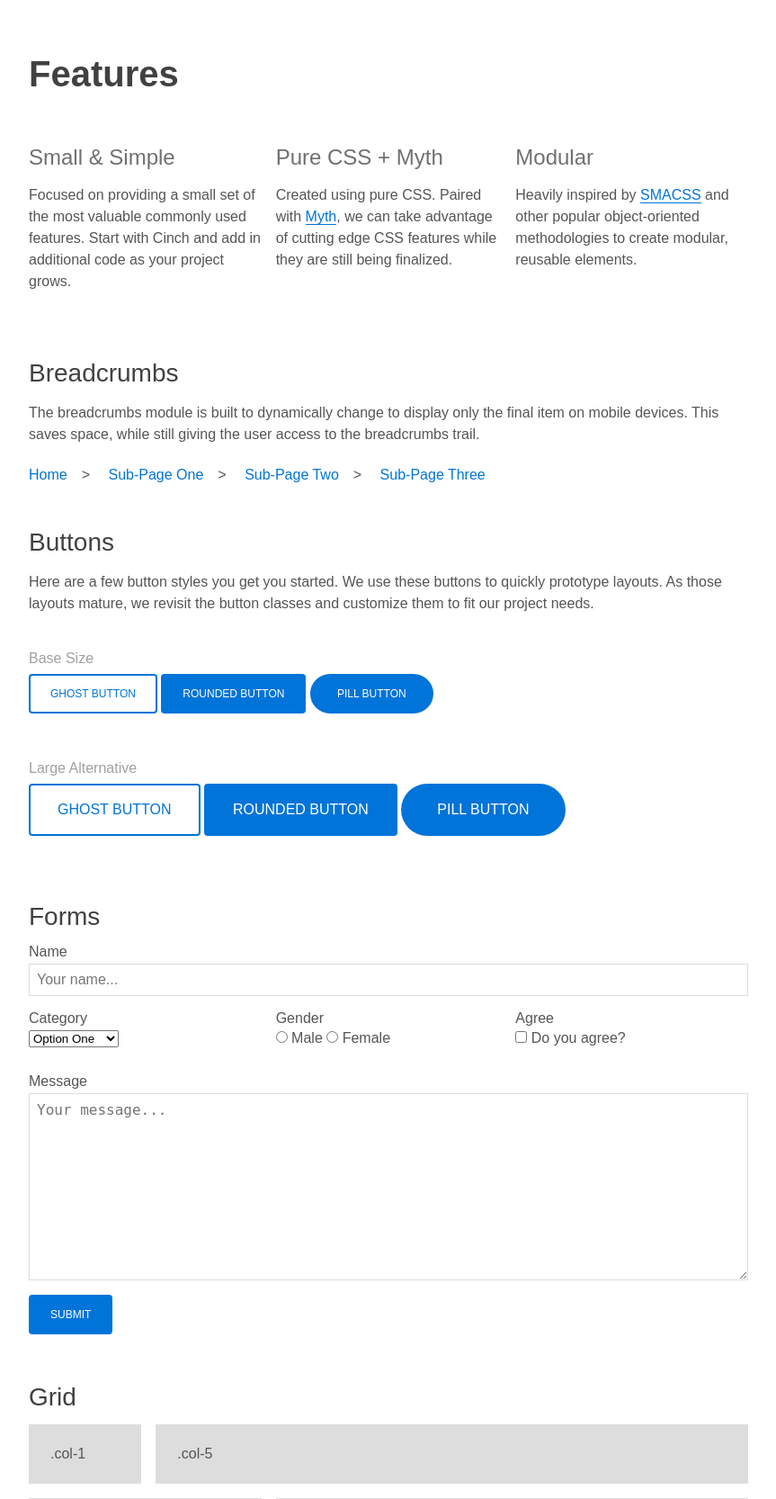
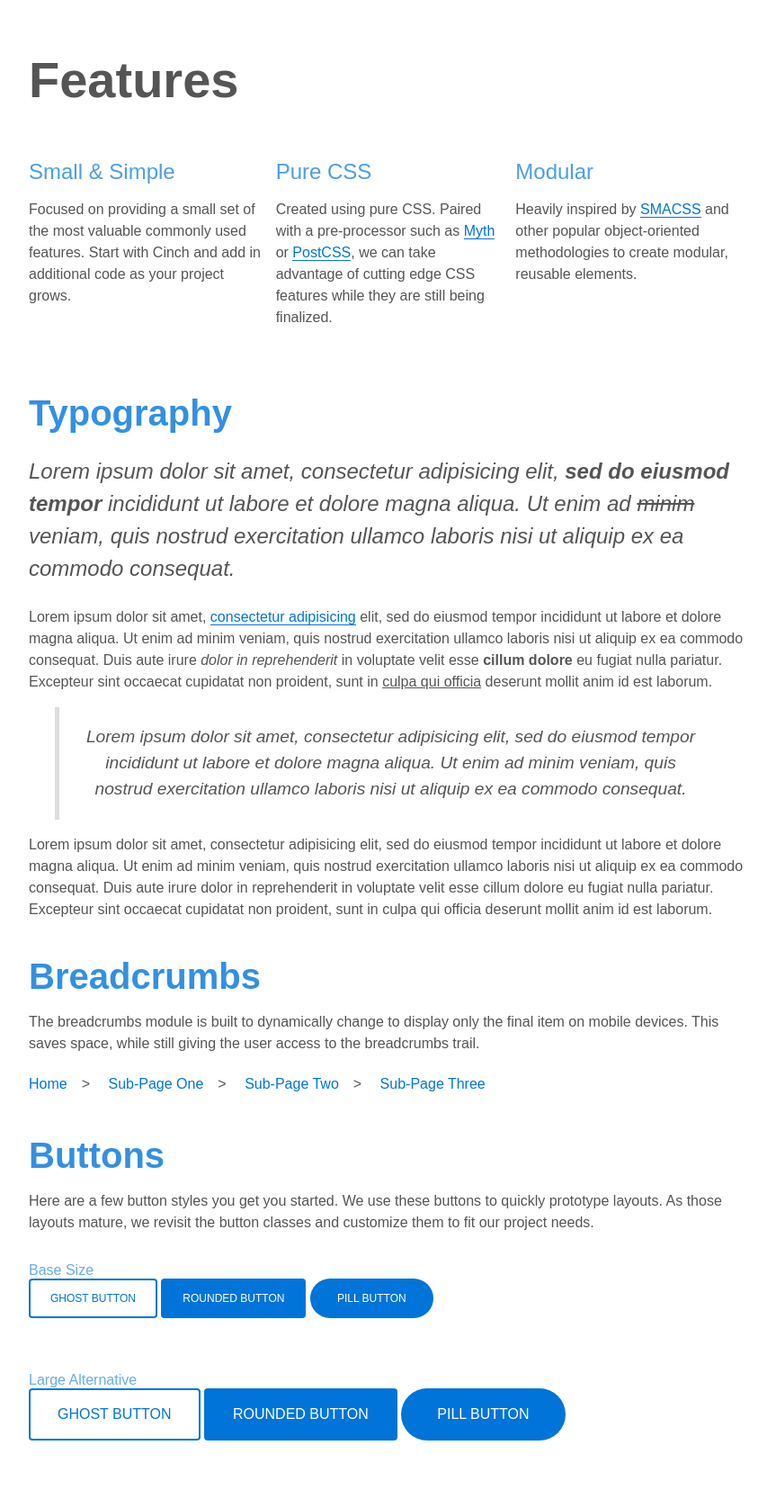
Before and after one commit to travm/cinch, a web app: file index.html in a window 1280 px wide. Shown: the part 249-1915 px from the top of the page at 90% size, without its empty margins (208-1071 px from the left). Run offline with its HTML, style and script files only (its server is not run), Linux system fonts and the light colour scheme; some libraries are stand-ins or nearby versions.

Commit message:
Update 2015-04-30T15:20:36.377Z

```diff
--- a/css/site.css
+++ b/css/site.css
@@ -20,12 +20,12 @@
 body {
   color: #555;
   line-height: 1.5;
-  font: 300 16px sans-serif;
+  font: 400 16px sans-serif;
   margin: 0;
   padding: 0;
 }
 
-/* Text */
+/* Typography */
 
 h1 {
   font-size: 3.5em;
@@ -33,31 +33,31 @@ h1 {
 
 h2 {
   font-size: 2.5em;
-  color: rgb(65, 65, 65);
+  color: rgb(51, 144, 225);
 }
 
 h3 {
   font-size: 1.75em;
   font-weight: 400;
-  color: rgb(65, 65, 65);
+  color: rgb(51, 144, 225);
 }
 
 h4 {
   font-size: 1.5em;
-  font-weight: 300;
-  color: rgb(112, 112, 112);
+  font-weight: 400;
+  color: rgb(77, 158, 228);
 }
 
 h5 {
   font-size: 1.25em;
-  font-weight: 300;
-  color: rgb(112, 112, 112);
+  font-weight: 400;
+  color: rgb(102, 172, 232);
 }
 
 h6 {
   font-size: 1em;
-  font-weight: 300;
-  color: rgb(160, 160, 160);
+  font-weight: 400;
+  color: rgb(102, 172, 232);
 }
 
 h1,
@@ -66,7 +66,11 @@ h3,
 h4,
 h5,
 h6 {
-  margin: 1.5em 0 .5em 0;
+  margin: 1em 0 0 0;
+}
+
+h1 + div {
+  margin-top: 2em;
 }
 
 a {
@@ -77,7 +81,13 @@ p {
   line-height: 1.5;
 }
 
+p.lead {
+  font-size: 1.5em;
+  font-style: italic;
+}
+
 p > a {
+  color: #0074D9;
   text-decoration: none;
   border-bottom: 1px solid #0074D9;
 }
@@ -106,9 +116,11 @@ em {
 }
 
 blockquote {
+  font-size: 1.2em;
+  font-style: italic;
+  text-align: center;
   margin: 0;
-  padding: 0 1em;
-  border-left: 5px solid #DDDDDD;
+  padding: 0 1.5em;
   overflow: hidden;
 }
 
@@ -415,14 +427,6 @@ hr {
   padding: 0;
 }
 
-/* Logo */
-
-.logo {
-  font-family: "azo-sans-uber", sans-serif;
-  font-weight: 300;
-  margin: 0;
-}
-
 /* Measure */
 
 .measure {
@@ -579,6 +583,13 @@ hr {
 
   /********/
 
+  /* Typography */
+
+  blockquote {
+    margin: 0 1.5em;
+    border-left: 5px solid #DDDDDD;
+  }
+
   /**********/
 
   /* LAYOUT */
@@ -685,3 +696,17 @@ body {
   padding: 2em 0;
   background: #0074D9;
 }
+
+/***********/
+
+/* MODULES */
+
+/***********/
+
+/* Logo */
+
+.logo {
+  font-family: "azo-sans-uber", sans-serif;
+  font-weight: 300;
+  margin: 0;
+}
--- a/index.html
+++ b/index.html
@@ -43,7 +43,7 @@
     </header>
 
 		<main id="core" class="measure" role="main">
-			<h2 id="features">Features</h2>
+			<h1 id="features">Features</h1>
 <div class="grd">
     <div class="row">
         <div class="col-2">
@@ -51,8 +51,8 @@
             <p>Focused on providing a small set of the most valuable commonly used features. Start with Cinch and add in additional code as your project grows.</p>
         </div>
         <div class="col-2">
-            <h4>Pure CSS + Myth</h4>
-            <p>Created using pure CSS. Paired with <a href="http://myth.io">Myth</a>, we can take advantage of cutting edge CSS features while they are still being finalized.</p>
+            <h4>Pure CSS</h4>
+            <p>Created using pure CSS. Paired with a pre-processor such as <a href="http://myth.io">Myth</a> or <a href="https://github.com/postcss/postcss">PostCSS</a>, we can take advantage of cutting edge CSS features while they are still being finalized.</p>
         </div>
         <div class="col-2">
             <h4>Modular</h4>
@@ -61,7 +61,15 @@
     </div>
 </div>
 
-			<h3 id="breadcrumbs">Breadcrumbs</h3>
+			<h2 id="typography">Typography</h2>
+<p class="lead">Lorem ipsum dolor sit amet, consectetur adipisicing elit, <strong>sed do eiusmod tempor</strong> incididunt ut labore et dolore magna aliqua. Ut enim ad <del>minim</del> veniam, quis nostrud exercitation ullamco laboris nisi ut aliquip ex ea commodo consequat.</p>
+
+<p>Lorem ipsum dolor sit amet, <a href="#">consectetur adipisicing</a> elit, sed do eiusmod tempor incididunt ut labore et dolore magna aliqua. Ut enim ad minim veniam, quis nostrud exercitation ullamco laboris nisi ut aliquip ex ea commodo consequat. Duis aute irure <em>dolor in reprehenderit</em> in voluptate velit esse <strong>cillum dolore</strong> eu fugiat nulla pariatur. Excepteur sint occaecat cupidatat non proident, sunt in <ins>culpa qui officia</ins> deserunt mollit anim id est laborum.</p>
+<blockquote>
+<p>Lorem ipsum dolor sit amet, consectetur adipisicing elit, sed do eiusmod tempor incididunt ut labore et dolore magna aliqua. Ut enim ad minim veniam, quis nostrud exercitation ullamco laboris nisi ut aliquip ex ea commodo consequat.</p>
+</blockquote>
+<p>Lorem ipsum dolor sit amet, consectetur adipisicing elit, sed do eiusmod tempor incididunt ut labore et dolore magna aliqua. Ut enim ad minim veniam, quis nostrud exercitation ullamco laboris nisi ut aliquip ex ea commodo consequat. Duis aute irure dolor in reprehenderit in voluptate velit esse cillum dolore eu fugiat nulla pariatur. Excepteur sint occaecat cupidatat non proident, sunt in culpa qui officia deserunt mollit anim id est laborum.</p>
+<h2 id="breadcrumbs">Breadcrumbs</h2>
 <p>The breadcrumbs module is built to dynamically change to display only the final item on mobile devices. This saves space, while still giving the user access to the breadcrumbs trail.</p>
 <ul class="breadcrumbs">
     <li><a href="#">Home</a></li>
@@ -70,9 +78,9 @@
     <li class="last"><a href="#">Sub-Page Three</a></li>
 </ul>
 
-<h3 id="buttons">Buttons</h3>
+<h2 id="buttons">Buttons</h2>
 <p>Here are a few button styles you get you started. We use these buttons to quickly prototype layouts. As those layouts mature, we revisit the button classes and customize them to fit our project needs.</p>
-<div class="grd">
+<div class="grd is-my1">
     <div class="row">
         <div class="col-6">
             <h6>Base Size</h6>
@@ -82,7 +90,7 @@
         </div>
     </div>
 </div>
-<div class="grd">
+<div class="grd is-my1">
     <div class="row">
         <div class="col-6">
             <h6>Large Alternative</h6>
@@ -93,8 +101,8 @@
     </div>
 </div>
 
-<h3 id="forms">Forms</h3>
-<form action="" class="">
+<h2 id="forms">Forms</h2>
+<form action="" class="is-my1">
     <label for="name">Name</label>
     <input type="text" id="name" title="Input your name." placeholder="Your name...">
 
@@ -124,8 +132,8 @@
     <input type="submit" class="btn-round" value="Submit">
 </form>
 
-<h3 id="grid">Grid</h3>
-<div class="grd">
+<h2 id="grid">Grid</h2>
+<div class="grd is-my1">
     <div class="row">
         <div class="col-1">
             <div class="box">.col-1</div>
@@ -168,7 +176,7 @@
     </div>
 </div>
 
-<h3 id="media">Media</h3>
+<h2 id="media">Media</h2>
 <div class="media">
     <div class="media-figure">
         <img src="http://fillmurray.com/100/100" alt="Media Figure">
@@ -188,7 +196,7 @@
     </div>
 </div>
 
-<h3 id="tables">Tables</h3>
+<h2 id="tables">Tables</h2>
 <p>Tables have remained one of the more difficult decisions to make when determining how to display them on smaller screens. With Cinch, we&#39;ve opted to keep them as pure as possible, while still giving users on smaller devices the full functionality they expect.</p>
 <div class="table">
     <table>
```
